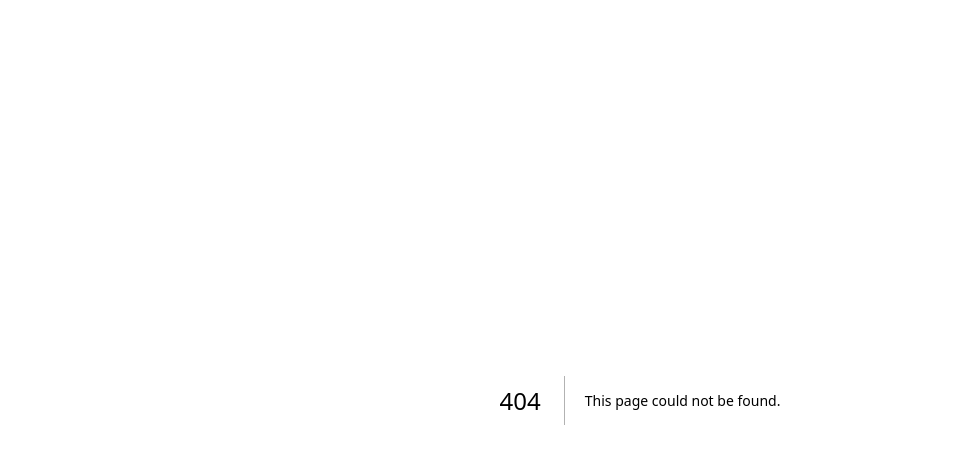
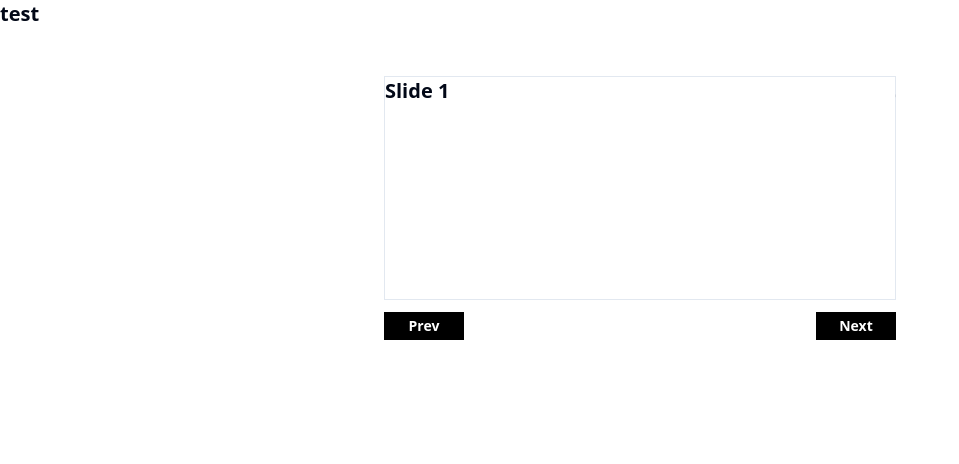
Before and after one commit to hipdev/supabase-presentation, a Next.js app: page / in a window 1280 px wide. Before the commit this address had no page. Shown: the top 464 px of the page, without its empty margins (0-959 px from the left). Built offline with nearby package versions, Linux system fonts and the light colour scheme.

Commit message:
start embla slider

```diff
--- /dev/null
+++ b/src/app/(payload)/_components/slider-wrapper.tsx
@@ -0,0 +1,37 @@
+'use client'
+
+import React from 'react'
+import useEmblaCarousel from 'embla-carousel-react'
+
+type Props = {
+  children: React.ReactNode
+}
+
+export function SliderWrapper({ children }: Props) {
+  const [emblaRef, emblaApi] = useEmblaCarousel()
+
+  const scrollPrev = () => {
+    if (emblaApi) emblaApi.scrollPrev()
+  }
+
+  const scrollNext = () => {
+    if (emblaApi) emblaApi.scrollNext()
+  }
+
+  return (
+    <div className="embla mx-auto mt-12 max-w-lg">
+      <div className="embla__viewport h-56 border" ref={emblaRef}>
+        <div className="embla__container h-full">{children}</div>
+      </div>
+
+      <div className="mt-3 flex justify-between">
+        <button className="w-20 bg-black px-2 py-1 text-sm text-white" onClick={scrollPrev}>
+          Prev
+        </button>
+        <button className="w-20 bg-black px-2 py-1 text-sm text-white" onClick={scrollNext}>
+          Next
+        </button>
+      </div>
+    </div>
+  )
+}
--- /dev/null
+++ b/src/app/(slides)/page.tsx
@@ -0,0 +1,16 @@
+import { SliderWrapper } from '../(payload)/_components/slider-wrapper'
+
+export default async function Landing() {
+  // Fetch slides from the database will be here later
+
+  return (
+    <div className="text-xl font-semibold">
+      <p className="font-bold">test</p>
+      <SliderWrapper>
+        <div className="embla__slide">Slide 1</div>
+        <div className="embla__slide">Slide 2</div>
+        <div className="embla__slide">Slide 3</div>
+      </SliderWrapper>
+    </div>
+  )
+}
--- a/src/app/globals.css
+++ b/src/app/globals.css
@@ -68,9 +68,21 @@
 
 @layer base {
   * {
-      @apply border-border;
+    @apply border-border font-sans;
   }
   body {
     @apply bg-background text-foreground;
   }
 }
+
+/* Embla carousel */
+.embla {
+  overflow: hidden;
+}
+.embla__container {
+  display: flex;
+}
+.embla__slide {
+  flex: 0 0 100%;
+  min-width: 0;
+}
--- a/tailwind.config.ts
+++ b/tailwind.config.ts
@@ -1,80 +1,75 @@
-import type { Config } from "tailwindcss"
+import type { Config } from 'tailwindcss'
 
 const config = {
-  darkMode: ["class"],
-  content: [
-    './pages/**/*.{ts,tsx}',
-    './components/**/*.{ts,tsx}',
-    './app/**/*.{ts,tsx}',
-    './src/**/*.{ts,tsx}',
-	],
-  prefix: "",
+  darkMode: ['class'],
+  content: ['./src/**/*.{ts,tsx}'],
+  prefix: '',
   theme: {
     container: {
       center: true,
-      padding: "2rem",
+      padding: '2rem',
       screens: {
-        "2xl": "1400px",
+        '2xl': '1400px',
       },
     },
     extend: {
       colors: {
-        border: "hsl(var(--border))",
-        input: "hsl(var(--input))",
-        ring: "hsl(var(--ring))",
-        background: "hsl(var(--background))",
-        foreground: "hsl(var(--foreground))",
+        border: 'hsl(var(--border))',
+        input: 'hsl(var(--input))',
+        ring: 'hsl(var(--ring))',
+        background: 'hsl(var(--background))',
+        foreground: 'hsl(var(--foreground))',
         primary: {
-          DEFAULT: "hsl(var(--primary))",
-          foreground: "hsl(var(--primary-foreground))",
+          DEFAULT: 'hsl(var(--primary))',
+          foreground: 'hsl(var(--primary-foreground))',
         },
         secondary: {
-          DEFAULT: "hsl(var(--secondary))",
-          foreground: "hsl(var(--secondary-foreground))",
+          DEFAULT: 'hsl(var(--secondary))',
+          foreground: 'hsl(var(--secondary-foreground))',
         },
         destructive: {
-          DEFAULT: "hsl(var(--destructive))",
-          foreground: "hsl(var(--destructive-foreground))",
+          DEFAULT: 'hsl(var(--destructive))',
+          foreground: 'hsl(var(--destructive-foreground))',
         },
         muted: {
-          DEFAULT: "hsl(var(--muted))",
-          foreground: "hsl(var(--muted-foreground))",
+          DEFAULT: 'hsl(var(--muted))',
+          foreground: 'hsl(var(--muted-foreground))',
         },
         accent: {
-          DEFAULT: "hsl(var(--accent))",
-          foreground: "hsl(var(--accent-foreground))",
+          DEFAULT: 'hsl(var(--accent))',
+          foreground: 'hsl(var(--accent-foreground))',
         },
         popover: {
-          DEFAULT: "hsl(var(--popover))",
-          foreground: "hsl(var(--popover-foreground))",
+          DEFAULT: 'hsl(var(--popover))',
+          foreground: 'hsl(var(--popover-foreground))',
         },
         card: {
-          DEFAULT: "hsl(var(--card))",
-          foreground: "hsl(var(--card-foreground))",
+          DEFAULT: 'hsl(var(--card))',
+          foreground: 'hsl(var(--card-foreground))',
         },
       },
       borderRadius: {
-        lg: "var(--radius)",
-        md: "calc(var(--radius) - 2px)",
-        sm: "calc(var(--radius) - 4px)",
+        lg: 'var(--radius)',
+        md: 'calc(var(--radius) - 2px)',
+        sm: 'calc(var(--radius) - 4px)',
       },
       keyframes: {
-        "accordion-down": {
-          from: { height: "0" },
-          to: { height: "var(--radix-accordion-content-height)" },
+        'accordion-down': {
+          from: { height: '0' },
+          to: { height: 'var(--radix-accordion-content-height)' },
         },
-        "accordion-up": {
-          from: { height: "var(--radix-accordion-content-height)" },
-          to: { height: "0" },
+        'accordion-up': {
+          from: { height: 'var(--radix-accordion-content-height)' },
+          to: { height: '0' },
         },
       },
       animation: {
-        "accordion-down": "accordion-down 0.2s ease-out",
-        "accordion-up": "accordion-up 0.2s ease-out",
+        'accordion-down': 'accordion-down 0.2s ease-out',
+        'accordion-up': 'accordion-up 0.2s ease-out',
       },
     },
   },
-  plugins: [require("tailwindcss-animate")],
+  plugins: [require('tailwindcss-animate')],
 } satisfies Config
 
 export default config
```
Lines whose indentation alone changed are shown as unchanged.
